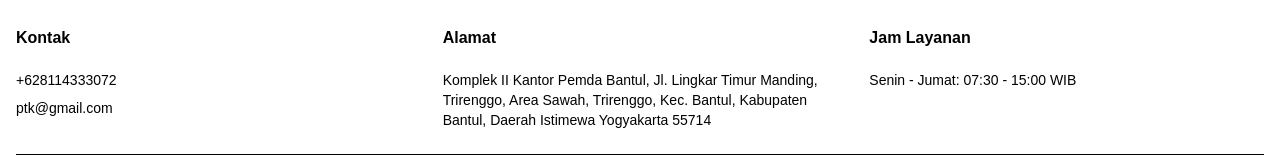
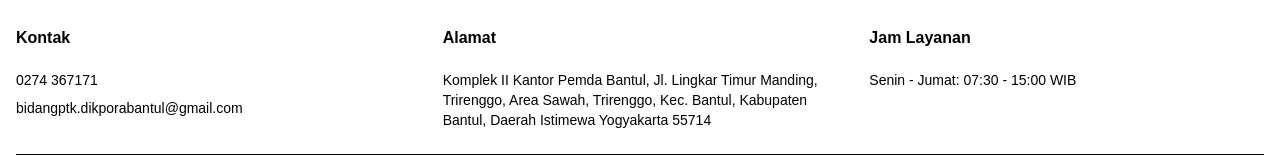
Before and after one commit to irfanfadhli/emoticon-pemda, a React (Vite) app: page / in a window 1280 px wide. Shown: the part 1583-1751 px from the top of the page. Built offline with nearby package versions, Linux system fonts and the light colour scheme.

Commit message:
fix(Footer): update contact information and footer title

```diff
--- a/index.html
+++ b/index.html
@@ -11,7 +11,7 @@
     />
     <link rel="apple-touch-icon" href="/logo192.png" />
     <link rel="manifest" href="/manifest.json" />
-    <title>Pemda Bantul</title>
+    <title>Dikpora Bantul Bidang PTK</title>
   </head>
   <body>
     <script>
--- a/src/components/Footer.tsx
+++ b/src/components/Footer.tsx
@@ -6,9 +6,9 @@ export default function Footer() {
           <div>
             <h3 className="font-bold mb-5 ">Kontak</h3>
             <p className="text-sm ">
-              +628114333072
+              0274 367171
             </p>
-            <p className="text-sm  mt-2">ptk@gmail.com</p>
+            <p className="text-sm  mt-2">bidangptk.dikporabantul@gmail.com</p>
           </div>
           <div>
             <h3 className="font-bold mb-5 ">Alamat</h3>
```
